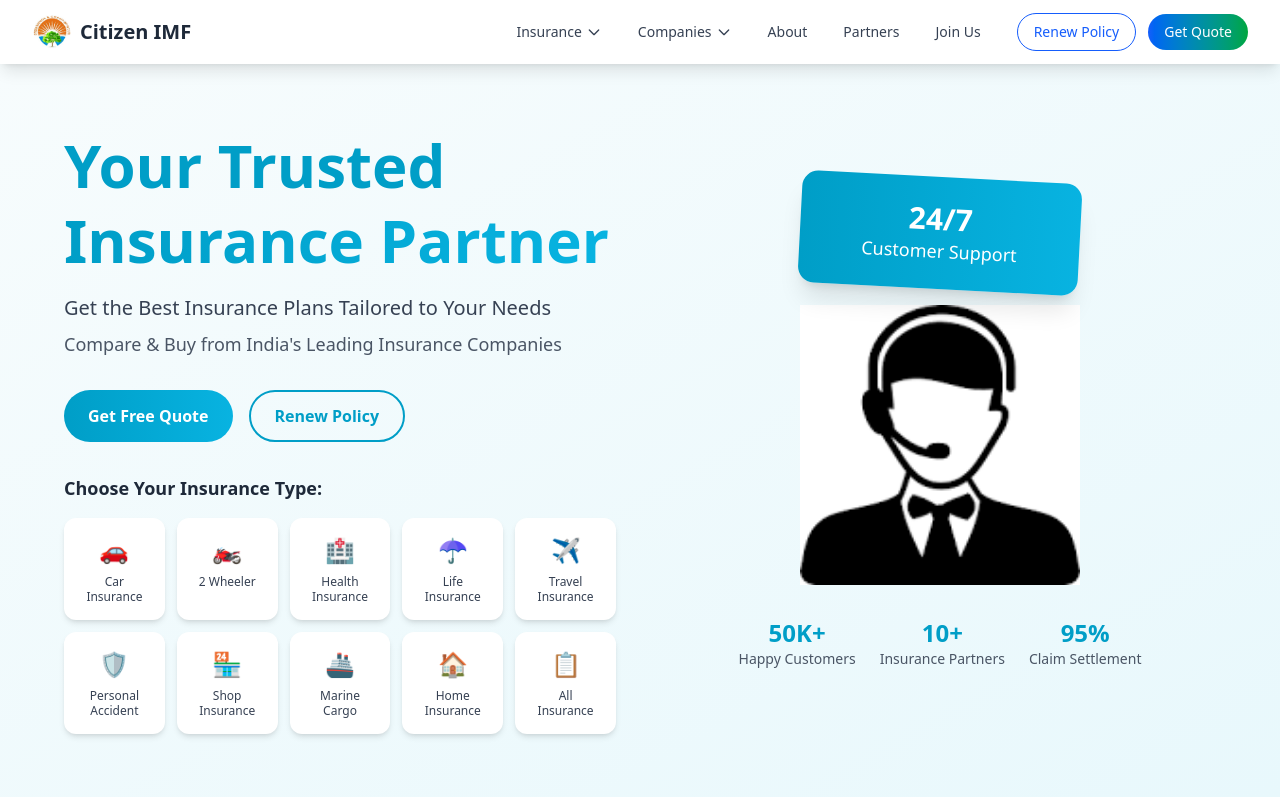
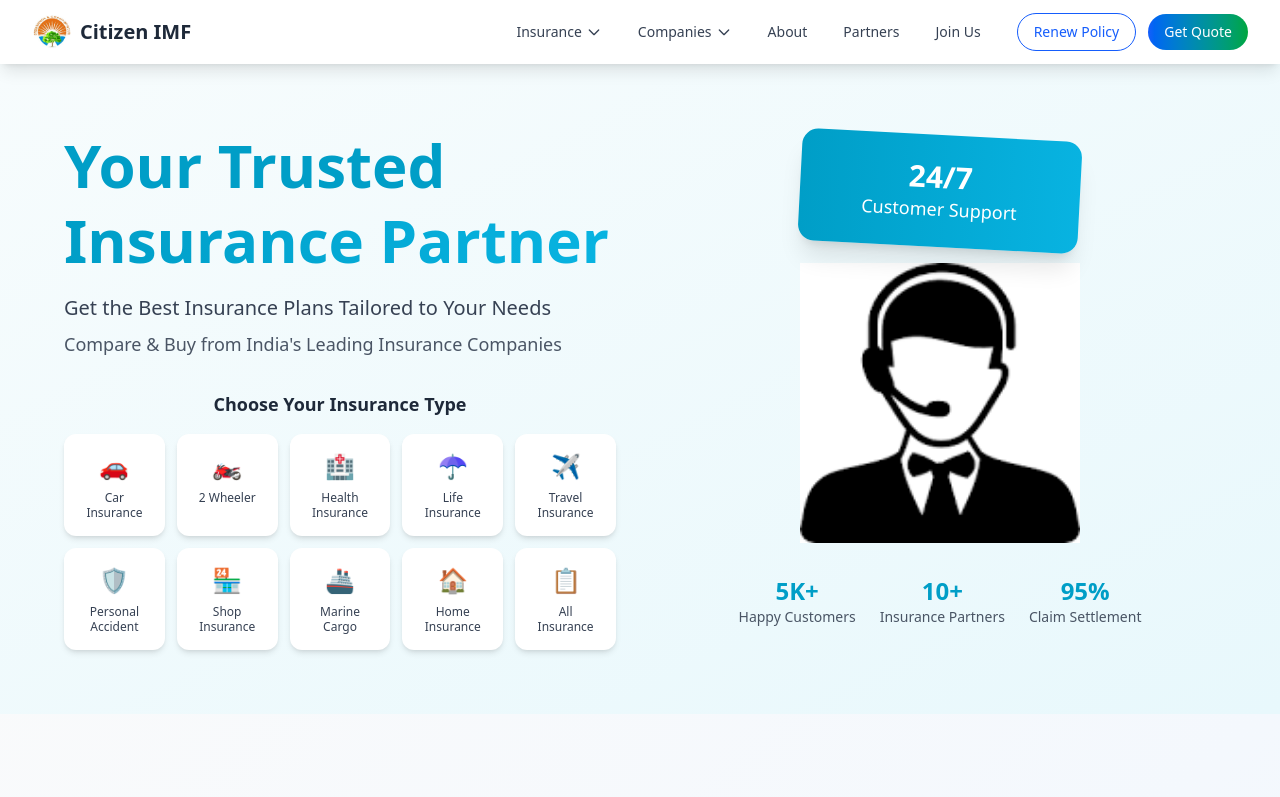
Before and after one commit to Var6/CitizenIMF, a Next.js app: page / in a window 1280 px wide. Shown: the top 797 px of the page. Built offline with nearby package versions, Linux system fonts and the light colour scheme.

Commit message:
new build new next

```diff
--- a/app/page.tsx
+++ b/app/page.tsx
@@ -14,7 +14,6 @@ export default function Home() {
    <div>
     {/* <HeroCarousel/> */}
     <Hero2Section/>
-    <PremiumCalculatorSection/>
     <ServicesSection/>
     <TrustBuildingSection/>
     <PartnersSection/>
--- a/components/Hero2.tsx
+++ b/components/Hero2.tsx
@@ -38,20 +38,9 @@ export default function Hero2Section() {
                 Compare & Buy from India's Leading Insurance Companies
               </p>
             </div>
-
-            {/* Quick Actions */}
-            <div className="flex flex-wrap gap-4 mb-8">
-              <button className="bg-gradient-to-r from-[#009ec7] to-[#08b3e1] text-white px-6 py-3 rounded-full font-semibold hover:shadow-lg transition-all">
-                Get Free Quote
-              </button>
-              <button className="border-2 border-[#009ec7] text-[#009ec7] px-6 py-3 rounded-full font-semibold hover:bg-[#009ec7] hover:text-white transition-all">
-                Renew Policy
-              </button>
-            </div>
-
             {/* Insurance Categories Grid */}
             <div>
-              <h3 className="text-lg font-semibold text-gray-800 mb-4">Choose Your Insurance Type:</h3>
+              <h3 className="text-lg font-semibold text-gray-800 mb-4 text-center">Choose Your Insurance Type</h3>
               <div className="grid grid-cols-2 md:grid-cols-5 gap-3">
                 {categories.map((cat) => (
                   <a
@@ -89,7 +78,7 @@ export default function Hero2Section() {
             <div className="text-center">
               <div className="flex items-center justify-center gap-6 mb-4">
                 <div className="text-center">
-                  <div className="text-2xl font-bold text-[#009ec7]">50K+</div>
+                  <div className="text-2xl font-bold text-[#009ec7]">5K+</div>
                   <div className="text-sm text-gray-600">Happy Customers</div>
                 </div>
                 <div className="text-center">
--- a/package.json
+++ b/package.json
@@ -14,7 +14,7 @@
     "emailjs-com": "^3.2.0",
     "lucide-react": "^0.542.0",
     "motion": "^12.18.1",
-    "next": "15.3.4",
+    "next": "^16.0.8",
     "react": "^19.0.0",
     "react-dom": "^19.0.0"
   },
```
Also changed, not shown: tsconfig.json (+19 -5 lines), 1 other file (tests, documents, lock files or other folders).
